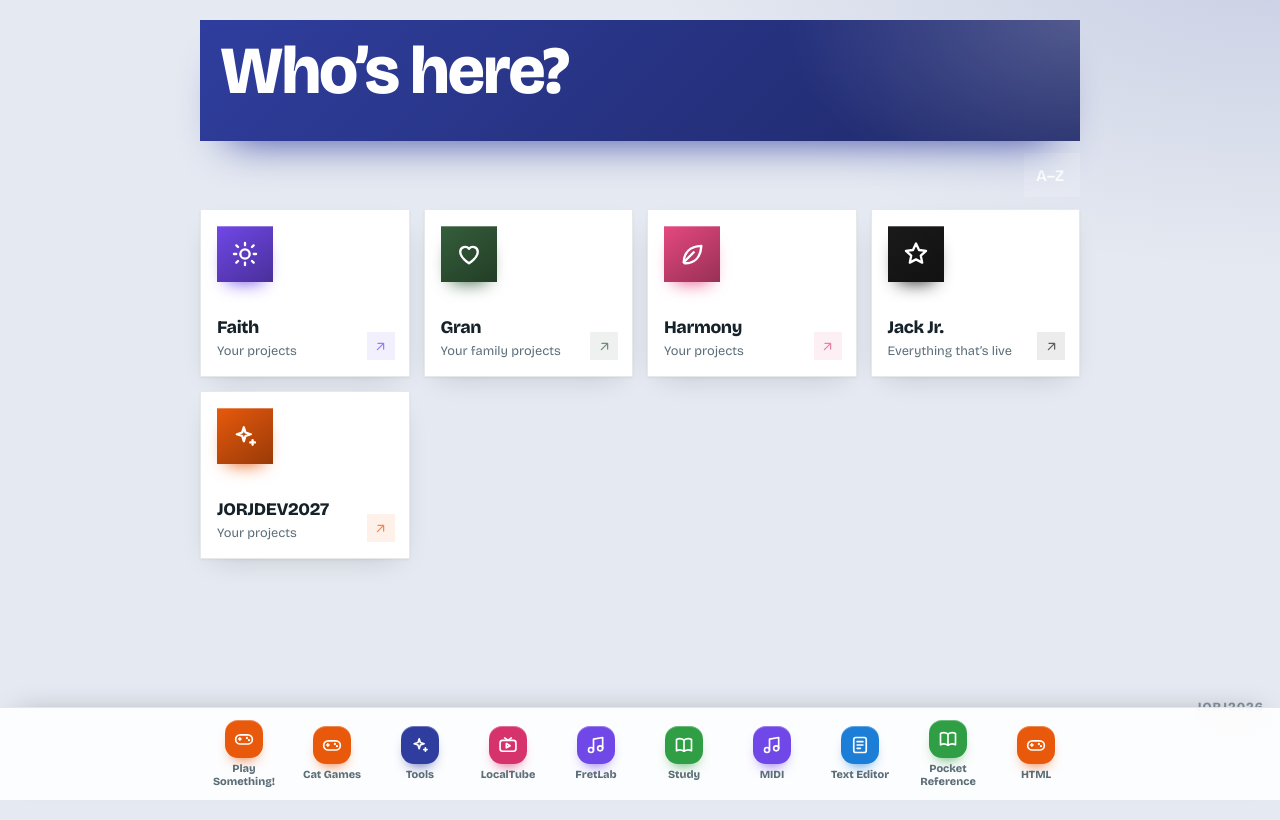
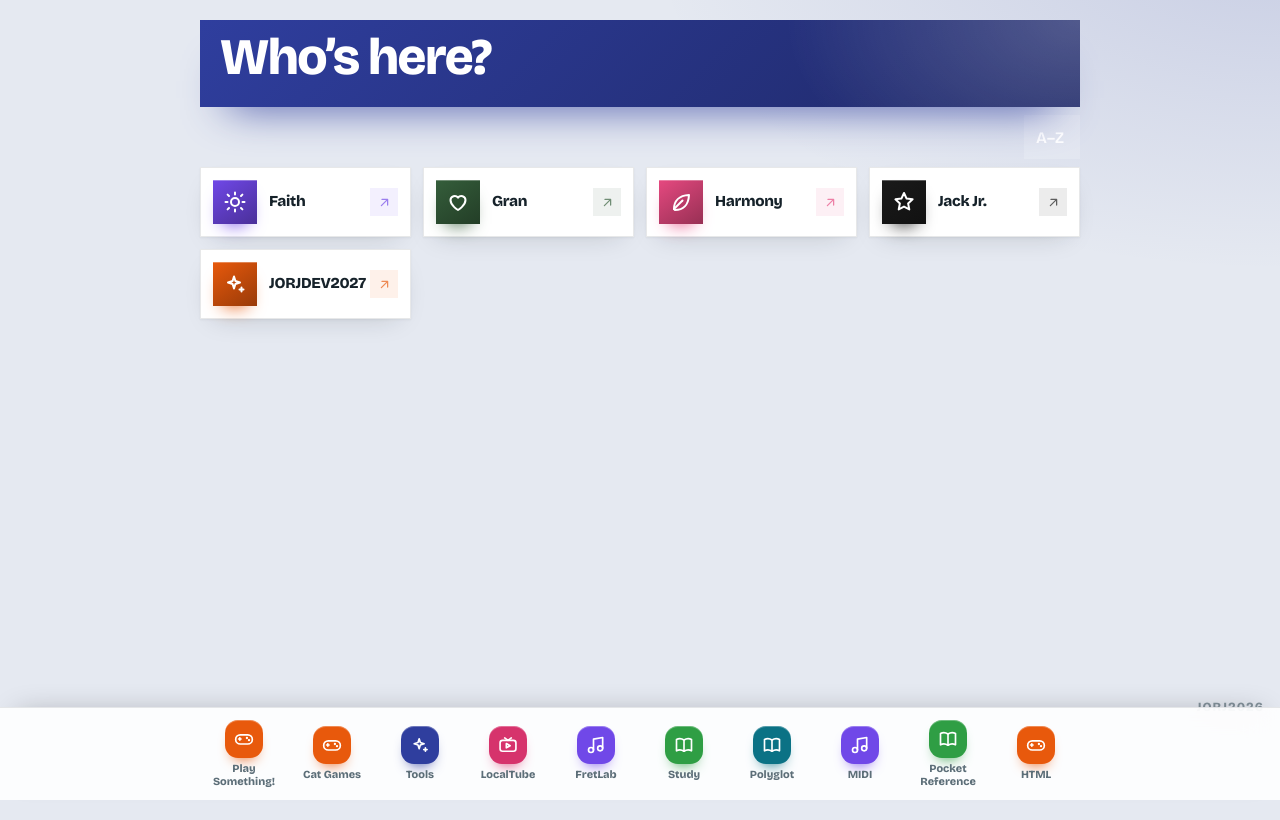
Before and after one commit to JORJ2026/start, a plain HTML site: page index.html in a window 1280 px wide. Drawn offline with nearby package versions, Linux system fonts and the light colour scheme.

Commit message:
Add files via upload

```diff
--- a/app.js
+++ b/app.js
@@ -93,6 +93,9 @@ jack|Other|Live|Tools|https://jorj2026.github.io/gsd
 jack|Games|Live|HTML Games|https://jorj2026.github.io/htmlgames
 jorjdev2027|Games|Live|HTML Games|https://jorj2026.github.io/htmlgames
 faith|Games|Live|HTML Games|https://jorj2026.github.io/htmlgames
+gran|Other|Live|Polyglot|https://jorj2026.github.io/polyglot
+jack|Other|Live|Polyglot|https://jorj2026.github.io/polyglot
+jorjdev2027|Other|Live|Polyglot|https://jorj2026.github.io/polyglot
 gran|Games|Live|HTML Games|https://jorj2026.github.io/htmlgames
 harmony|Games|Live|HTML Games|https://jorj2026.github.io/htmlgames
 `;
@@ -205,8 +208,8 @@ const DOCK = [
   { url:"https://jorj2026.github.io/localtube", label:"LocalTube", icon:"tv", c:"#D6336C" },
   { url:"https://jorj2026.github.io/fretlab", label:"FretLab", icon:"music", c:"#7048E8" },
   { url:"https://jorj2026.github.io/granstudy", label:"Study", icon:"book", c:"#2F9E44" },
+  { url:"https://jorj2026.github.io/polyglot", label:"Polyglot", icon:"book", c:"#0B7285" },
   { url:"https://jorj2026.github.io/chopin", label:"MIDI", icon:"music", c:"#7048E8" },
-  { url:"https://jorj2026.github.io/logo", label:"Text Editor", icon:"notebook", c:"#1C7ED6" },
   { url:"https://jorj2026.github.io/pocketreference", label:"Pocket Reference", icon:"book", c:"#2F9E44" },
   { url:"https://jorj2026.github.io/htmlgames", label:"HTML", icon:"gamepad", c:"#E8590C" },
 ];
--- a/style.css
+++ b/style.css
@@ -118,6 +118,18 @@ button.tile{width:100%;text-align:left;cursor:pointer;font:inherit;color:inherit
 .tile.feat .ic{width:72px;height:72px;background:rgba(255,255,255,.2);box-shadow:none}
 .tile.feat .ic svg{width:36px;height:36px}
 .tile.feat .tx{margin:0;padding-right:32px}
+#pick .tile p{display:none}
+.wrap:has(#pick:not([hidden])){padding-bottom:24px}
+#pick .hero{padding:12px 20px 16px}
+#pick .hello{font-size:clamp(2.2rem,5vw,3.2rem)}
+#pick .sortRow{margin-top:8px}
+#pick .grid{gap:12px;margin-top:8px}
+#pick .tile{flex-direction:row;align-items:center;gap:12px;min-height:0;padding:12px 36px 12px 12px}
+#pick .ic{width:44px;height:44px;flex:none}
+#pick .ic svg{width:24px;height:24px}
+#pick .tx{margin-top:0;padding-right:0;min-width:0}
+#pick .tile h3{font-size:.95rem;margin-bottom:0}
+#pick .go{bottom:auto;top:50%;transform:translateY(-50%);right:12px}
 .tile.feat h3{font-size:1.5rem}
 .tile.feat p{color:rgba(255,255,255,.86);font-size:.9rem}
 .tile.feat .go{color:#fff;background:rgba(255,255,255,.2);top:50%;bottom:auto;margin-top:-14px;right:18px;opacity:.9}
```
Also changed, not shown: uploads/image-9.png (added).
